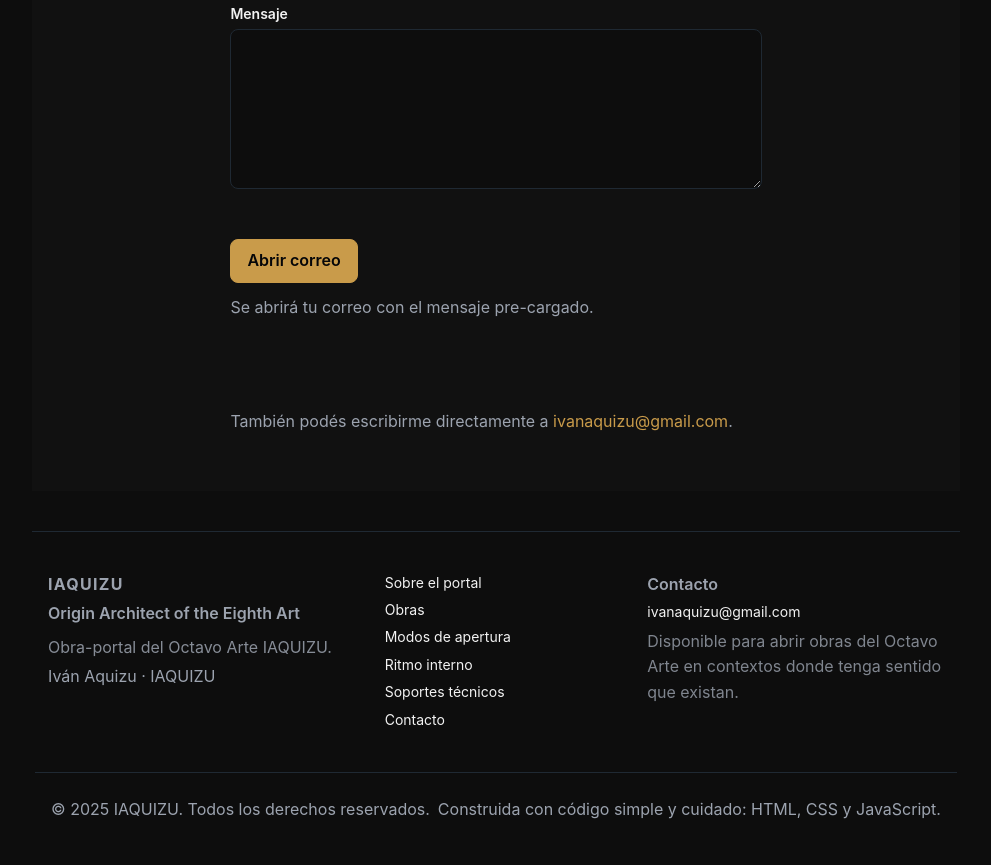
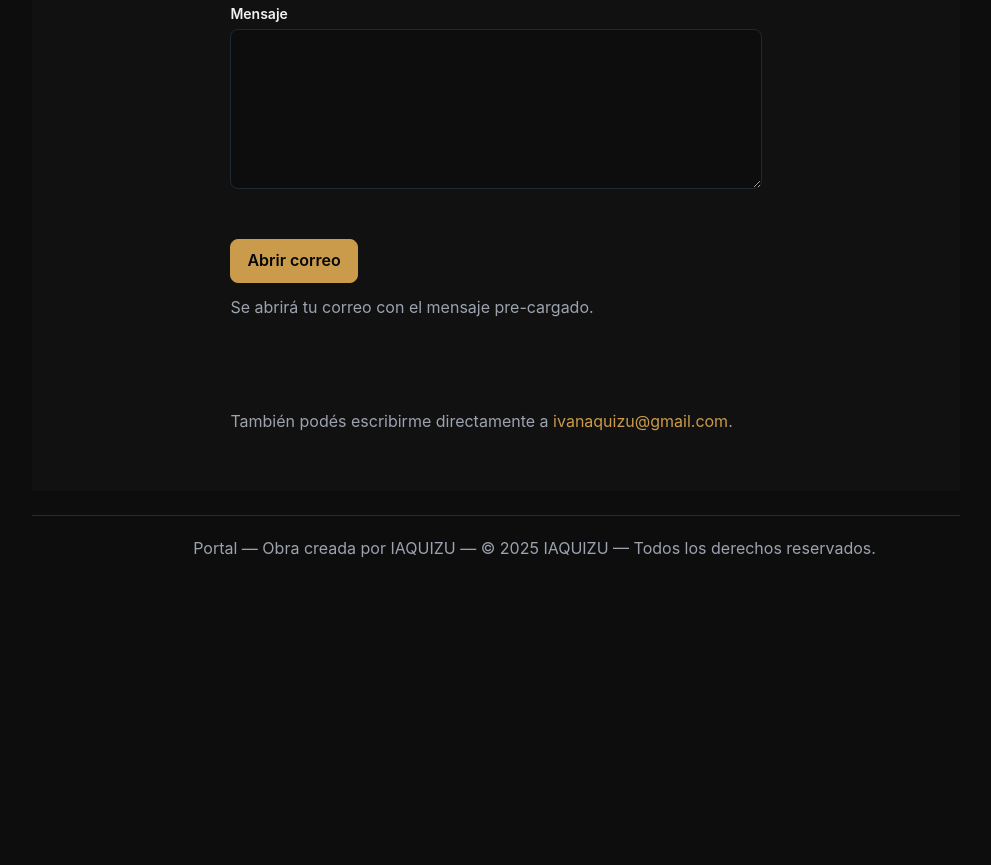
Before and after one commit to aquizu-ivan/portfolio-personal-ivan, a website built with Vite: page index.html in a window 1280 px wide. Shown: the part 5737-6602 px from the top of the page, without its empty margins (144-1135 px from the left). After the commit the page ends 6362 px from the top, so only its background shows below. Built offline with nearby package versions, Linux system fonts and the light colour scheme.

Commit message:
Portal: unify editorial footer

```diff
--- a/src/js/ui/sections/footerSection.js
+++ b/src/js/ui/sections/footerSection.js
@@ -1,34 +1,7 @@
 export function renderFooter() {
   return `
-    <footer class="site-footer" role="contentinfo">
-      <div class="site-footer__inner">
-        <div class="site-footer__brand">
-          <p class="site-footer__title">IAQUIZU</p>
-          <p class="site-footer__role">Origin Architect of the Eighth Art</p>
-          <p class="site-footer__tagline">Obra-portal del Octavo Arte IAQUIZU.</p>
-          <p class="site-footer__author">Iván Aquizu · IAQUIZU</p>
-        </div>
-
-        <nav class="site-footer__nav" aria-label="Navegación secundaria del Portal IAQUIZU">
-          <a href="#about">Sobre el portal</a>
-          <a href="#projects">Obras</a>
-          <a href="#services">Modos de apertura</a>
-          <a href="#process">Ritmo interno</a>
-          <a href="#tech">Soportes técnicos</a>
-          <a href="#contact">Contacto</a>
-        </nav>
-
-        <div class="site-footer__contact">
-          <p class="site-footer__contact-label">Contacto</p>
-          <a class="site-footer__contact-link" href="mailto:ivanaquizu@gmail.com">ivanaquizu@gmail.com</a>
-          <p class="site-footer__availability">Disponible para abrir obras del Octavo Arte en contextos donde tenga sentido que existan.</p>
-        </div>
-      </div>
-
-      <div class="site-footer__bottom">
-        <p>&copy; 2025 IAQUIZU. Todos los derechos reservados.</p>
-        <p>Construida con código simple y cuidado: HTML, CSS y JavaScript.</p>
-      </div>
+    <footer class="footer footer--editorial">
+      <p class="footer__line">Portal &mdash; Obra creada por IAQUIZU &mdash; &copy; 2025 IAQUIZU &mdash; Todos los derechos reservados.</p>
     </footer>
   `
 }
--- a/src/styles/components.css
+++ b/src/styles/components.css
@@ -318,6 +318,29 @@
 }
 
 /* Footer */
+.footer--editorial {
+  width: 100%;
+  padding: var(--space-lg) 0;
+}
+
+.footer--editorial::before {
+  content: '';
+  display: block;
+  width: 100%;
+  max-width: 980px;
+  height: 1px;
+  margin: 0 auto 20px;
+  background-color: rgba(255, 255, 255, 0.12);
+}
+
+.footer__line {
+  max-width: 980px;
+  margin: 0 auto;
+  text-align: center;
+  color: rgba(255, 255, 255, 0.6);
+  line-height: 1.6;
+}
+
 .site-footer {
   width: 100%;
   margin: var(--space-xl) auto 0;
@@ -446,6 +469,12 @@
   text-align: center;
 }
 
+@media (min-width: 1024px) {
+  .footer__line {
+    white-space: nowrap;
+  }
+}
+
 @media (max-width: 768px) {
   .site-footer__inner {
     display: flex;
```
